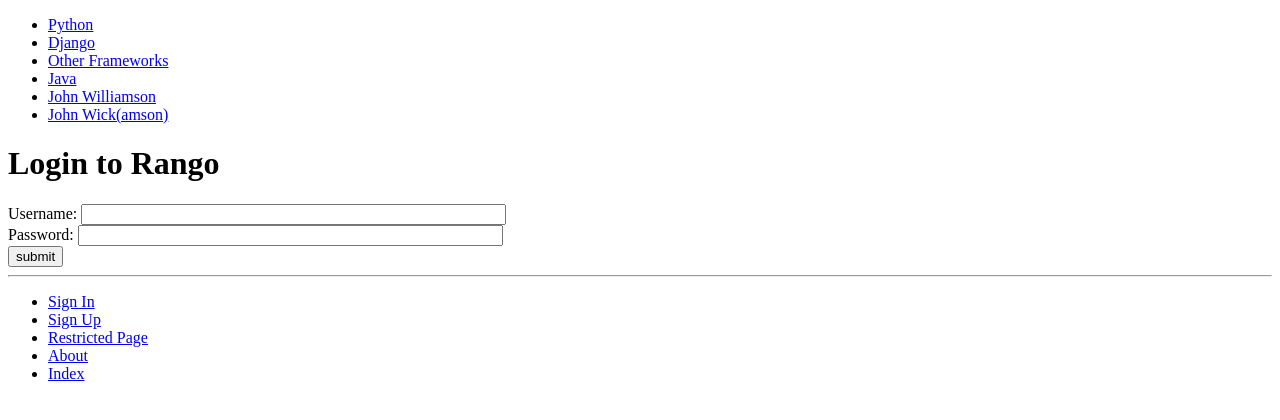
After one commit to ScottWilson/tango_with_django_project, a Django app: page /rango/login/ in a window 1280 px wide. The commit adds this page. Shown: the top 420 px of the page. Run offline with Django 3.2, Linux system fonts and the light colour scheme; data comes from the database, SQL or seed files in the repository; both versions use the stored data as it was after the commit.

Commit message:
commit: end of chapter 9

```diff
--- a/rango/urls.py
+++ b/rango/urls.py
@@ -16,5 +16,17 @@
 
     url(r'^register/$',
         views.register,
-        name='register'), # new pattern
+        name='register'),
+
+    url(r'^login/$',
+        views.user_login,
+        name='login'),
+
+    url(r'^restricted/',
+        views.restricted,
+        name='restricted'),
+
+    url(r'^logout/$',
+        views.user_logout,
+        name='logout'),
 ]
--- a/rango/views.py
+++ b/rango/views.py
@@ -1,6 +1,12 @@
 from django.shortcuts import render
 from django.http import HttpResponse
 from rango.forms import CategoryForm, PageForm, UserForm, UserProfileForm
+
+from django.contrib.auth import authenticate, login
+from django.http import HttpResponseRedirect, HttpResponse
+from django.core.urlresolvers import reverse
+from django.contrib.auth.decorators import login_required
+from django.contrib.auth import logout
 
 # Import Category model
 from rango.models import Category
@@ -132,3 +138,43 @@
                   {'user_form': user_form,
                    'profile_form': profile_form,
                    'registered': registered})
+
+def user_login(request):
+    # if request is an HTTP POST, try and pull relevant information
+    if request.method == 'POST':
+        # Get username and password
+        username = request.POST.get('username')
+        password = request.POST.get('password')
+
+        # return user object with authenticated info
+        user = authenticate(username=username, password=password)
+
+        # presence of user object: details correct
+        # if None: no user with details correct
+        if user:
+            # check if account disabled
+            if user.is_active:
+                login(request, user)
+                return HttpResponseRedirect(reverse('index'))
+            else:
+                return HttpResponse("Your Rango account is disabled.")
+        else:
+            print("Invalid login details: {0}, {1}".format(username, password))
+            return HttpResponse("Invalid login details supplied.")
+
+    else:
+        # Not an HTTP POST, likely HTTP GET so display login form
+        return render(request, 'rango/login.html', {})
+
+
+@login_required
+def restricted(request):
+    context_dict = {'boldmessage': "This page is restricted! Try logging out."}
+
+    return render(request, 'rango/restricted.html', context=context_dict)
+
+@login_required
+def user_logout(request):
+    # We know the user is logged in so we can just log out
+    logout(request)
+    return HttpResponseRedirect(reverse('index'))
--- a/tango_with_django_project/settings.py
+++ b/tango_with_django_project/settings.py
@@ -129,3 +129,6 @@
 
 MEDIA_ROOT = MEDIA_DIR
 MEDIA_URL = '/media/'
+
+# Login settings
+LOGIN_URL = '/rango/login/'
--- a/templates/rango/add_category.html
+++ b/templates/rango/add_category.html
@@ -6,6 +6,8 @@
 {% endblock %}
 
 {% block body_block %}
+
+	{% if user.is_authenticated %}
 		<div>
 			<h1>Add a Category</h1>
 			<form id="category_form" method="post" action="{% url 'add_category' %}">
@@ -21,5 +23,8 @@
 				<input type="submit" name="submit" value="Create Category" />
 			</form>
 		</div>
+	{% else %}
+		Please log in to add new categories!
+	{% endif %}
 
 {% endblock %}
--- a/templates/rango/add_page.html
+++ b/templates/rango/add_page.html
@@ -6,6 +6,7 @@
 {% endblock %}
 
 {% block body_block %}
+	{% if user.is_authenticated %}
 		{% if category %}
 		<h1>Add a Page to {{ category.name }}</h1>
 		<div>
@@ -26,4 +27,7 @@
 			The specified category does not exist!
 		{% endif %}
 		</div>
+	{% else %}
+		Please log in to add new pages!
+	{% endif %}
 {% endblock %}
--- a/templates/rango/base.html
+++ b/templates/rango/base.html
@@ -24,10 +24,22 @@
 		<hr />
 		<div>
 			<ul>
-				<li><a href="{% url 'add_category' %}">Add New Category</a></li>
-				<li><a href="{% url 'about' %}">About</a></li>
-				<li><a href="{% url 'index' %}">Index</a></li>
-				<li><a href="{% url 'register' %}">Sign Up</a></li>
+				{% if user.is_authenticated %}
+					<li><a href="{% url 'restricted' %}">Restricted Page</a></li>
+					<li><a href="{% url 'logout' %}">Logout</a></li>
+				{% else %}
+					<li><a href="{% url 'login' %}">Sign In</a></li>
+					<li><a href="{% url 'register' %}">Sign Up</a></li>
+				{% endif %}
+				{% if user.is_authenticated %}
+					<li><a href="{% url 'add_category' %}">Add a New Category</a></li>
+					<li><a href="{% url 'about' %}">About</a></li>
+					<li><a href="{% url 'index' %}">Index</a></li>
+				{% else %}
+					<li><a href="{% url 'restricted' %}">Restricted Page</a></li>
+					<li><a href="{% url 'about' %}">About</a></li>
+					<li><a href="{% url 'index' %}">Index</a></li>
+				{% endif %}
 			</ul>
 		</div>
 	</body>
--- a/templates/rango/category.html
+++ b/templates/rango/category.html
@@ -19,7 +19,11 @@
 			<strong>No pages currently in category.</strong>
 		{% endif %}
 
-		<a href="{% url 'add_page' category.slug %}">Add a Page</a>
+		{% if user.is_authenticated %}
+			<a href="{% url 'add_page' category.slug %}">Add a Page</a>
+		{% else %}
+			<a href="{% url 'restricted' %}">Restricted Page</a>
+		{% endif %}
 
 	{% else %}
 		The specified category does not exist!
--- /dev/null
+++ b/templates/rango/login.html
@@ -0,0 +1,18 @@
+{% extends 'rango/base.html' %}
+{% load staticfiles %}
+
+{% block title_block %}
+	Login
+{% endblock %}
+
+{% block body_block %}
+<h1>Login to Rango</h1>
+<form id="login_form" method="post" action="{% url 'login' %}">
+	{% csrf_token %}
+	Username: <input type="text" name="username" values="" size="50" />
+	<br />
+	Password: <input type="password" name="password" value="" size="50" />
+	<br />
+	<input type="submit" value="submit" />
+</form>
+{% endblock %}
```
Also changed, not shown: templates/rango/index.html (+6 -2 lines), templates/rango/restricted.html (added, +11 -0 lines), db.sqlite3.
